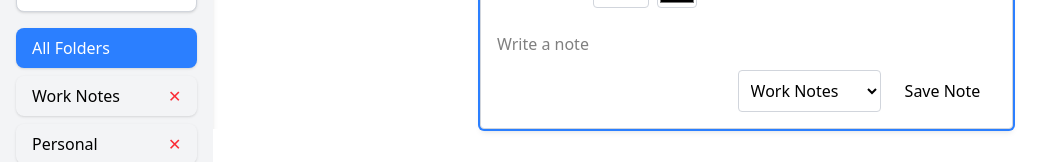
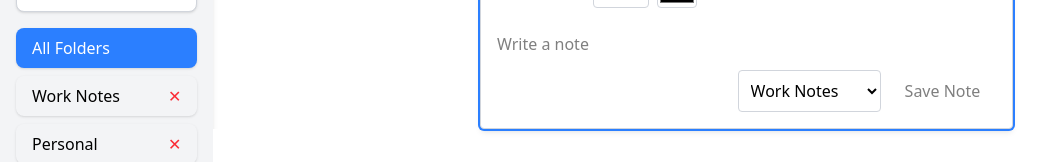
Before and after one commit to shahrulfz/sf-note, a Next.js app: page / in a window 1280 px wide. Both pictures are taken after a click on the element 746 px from the left and 148 px from the top of the page. Shown: the part 206-368 px from the top of the page, without its empty margins (0-1062 px from the left). Built offline with nearby package versions, Linux system fonts and the light colour scheme.

Commit message:
fix save button

```diff
--- a/src/components/MyTextEditor.tsx
+++ b/src/components/MyTextEditor.tsx
@@ -111,8 +111,9 @@ export default function MyTextEditor({
         <div className="flex justify-end gap-2">
           <select
             className="p-2 border border-gray-300 bg-white rounded"
-            value={folderId}
+            value={folderId || (folders.length > 0 ? folders[0].id : "")}
             onChange={(e) => setFolderId(e.target.value)}
+            disabled={folders.length === 0}
           >
             <optgroup label="Select Folder">
               {folders.map((folder) => (
@@ -124,8 +125,14 @@ export default function MyTextEditor({
           </select>
 
           <button
-            className="px-4 py-2 border-gray-400 bg-transparent hover:bg-gray-200 transition rounded"
+            className={`px-4 py-2 border-gray-400 bg-transparent rounded transition ${
+              value.trim() === ""
+                ? "cursor-not-allowed opacity-50"
+                : "hover:bg-gray-200"
+            }`}
             onClick={handleSave}
+            disabled={value.trim() === ""}
+            aria-disabled={value.trim() === ""}
           >
             Save Note
           </button>
```
